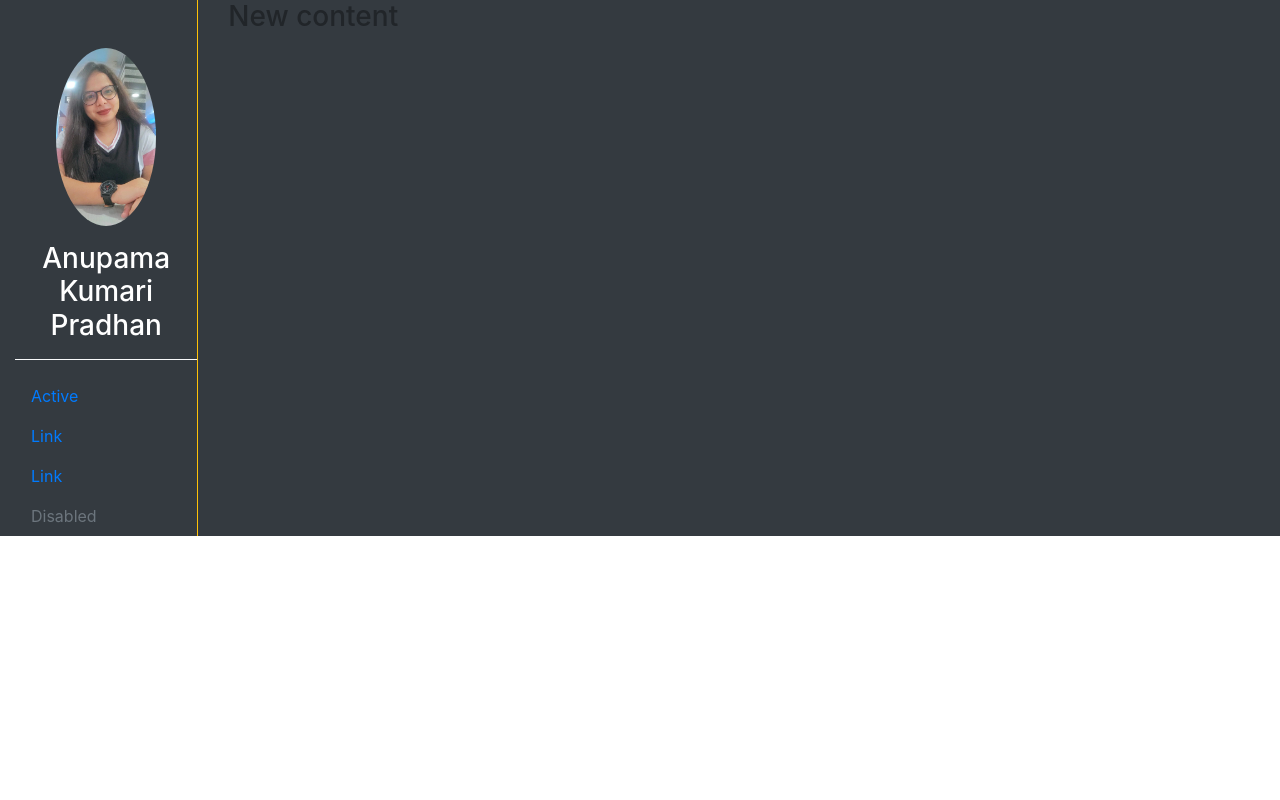
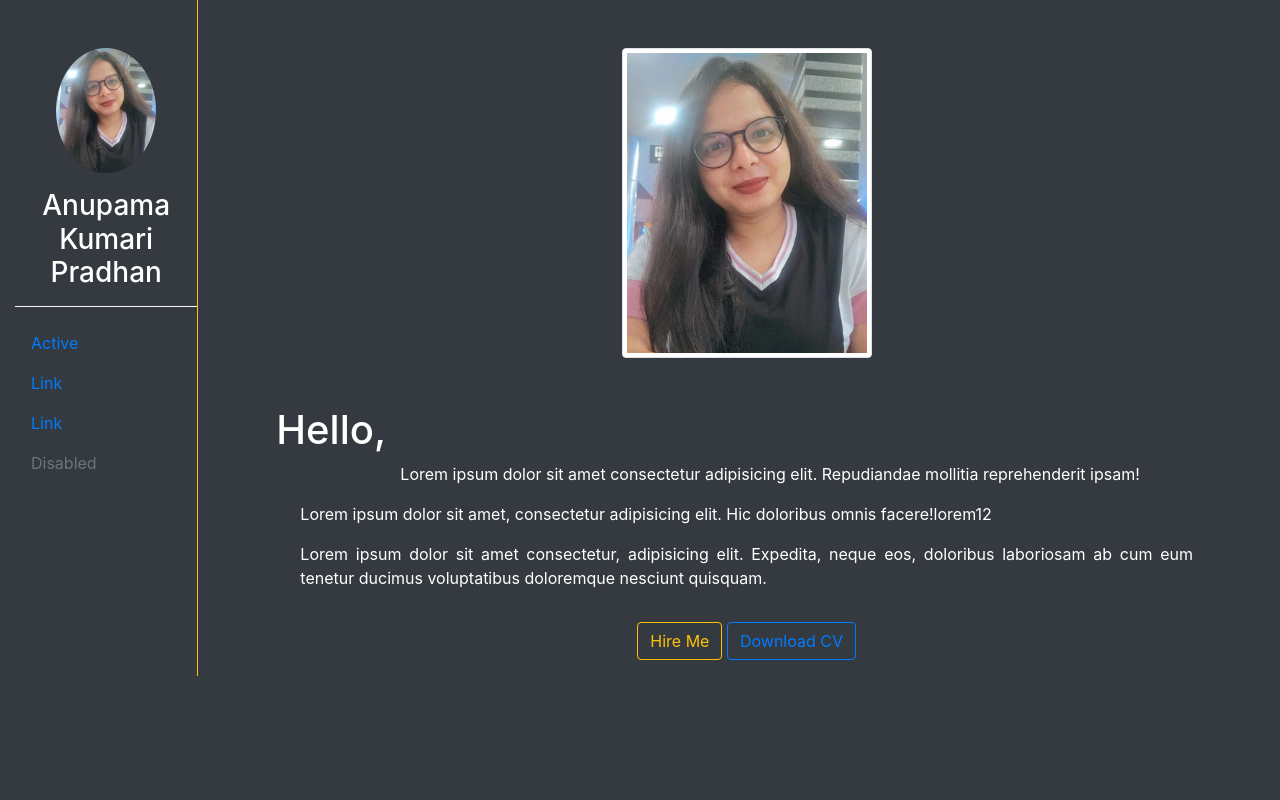
Before and after one commit to AnupamaPradhan01/Portfolio, a Django app: page / in a window 1280 px wide. Run offline with Django 5.2, Linux system fonts and the light colour scheme; some libraries are stand-ins or nearby versions.

Commit message:
created home page

```diff
--- a/portfolio/myapp/static/myapp/css/style.css
+++ b/portfolio/myapp/static/myapp/css/style.css
@@ -1 +1,7 @@
 @import url('https://fonts.googleapis.com/css2?family=Roboto:ital,wght@0,100;0,300;0,400;0,500;0,700;0,900;1,100;1,300;1,400;1,500;1,700;1,900&display=swap');
+html,body{
+    height: 100%;
+}
+.container-fluid{
+    min-height: 100%;
+}
--- a/portfolio/myapp/templates/myapp/home.html
+++ b/portfolio/myapp/templates/myapp/home.html
@@ -1,4 +1,38 @@
 {% extends 'base.html' %}
+{% load static %}
 {% block content %}
-<h3>New content </h3>
+{% comment %} start of parent area {% endcomment %}
+<div>
+    {% comment %} start profile image area {% endcomment %}
+    <div class="text-center mt-5">
+        <img src="{% static 'myapp/images/propic.png' %}" alt="profilepic"
+         width="250px" height="130px" class="img-thumbnail">
+    </div>
+    {% comment %} end of profile image {% endcomment %}
+    {% comment %} start of profile info {% endcomment %}
+    <div class="text-white mt-5 mx-5 text-justify">
+        <h1 class="font-bold-weight">Hello,</h1>
+        <div class="px-4" style="line-height:1.5rem;">
+            <p style="text-indent:100px">Lorem ipsum dolor sit amet consectetur adipisicing elit.
+                Repudiandae mollitia reprehenderit ipsam!</p>
+            <p>Lorem ipsum dolor sit amet, consectetur adipisicing elit.
+               Hic doloribus omnis facere!lorem12</p>
+            <p>Lorem ipsum dolor sit amet consectetur, adipisicing elit.
+               Expedita, neque eos,
+               doloribus laboriosam ab cum eum tenetur ducimus voluptatibus
+               doloremque nesciunt quisquam.</p>
+        </div>
+
+    </div>
+    {% comment %} end of profile info {% endcomment %}
+    {% comment %} start of btn  {% endcomment %}
+    <div class="text-center">
+        <a href="" class="btn btn-outline-warning my-3">Hire Me</a>
+        <a href="" class="btn btn-outline-primary my-3">Download CV</a>
+    </div>
+
+    {% comment %} end of btn {% endcomment %}
+</div>
+{% comment %} end of parent area {% endcomment %}
+
 {% endblock content %}
--- a/portfolio/myapp/templates/sidebar.html
+++ b/portfolio/myapp/templates/sidebar.html
@@ -2,7 +2,7 @@
 <div class="border-right border-warning h-100">
     {% comment %} profile image start {% endcomment %}
     <div class="text-center">
-        <img src="{% static 'myapp/images/propic.jpeg' %}" alt="profilepic" class="img-fluid rounded-circle mt-5" width="100px" height="100px">
+        <img src="{% static 'myapp/images/propic.png' %}" alt="profilepic" class="img-fluid rounded-circle mt-5" width="100px" height="100px">
         <h3 class="text-white mt-3">Anupama Kumari Pradhan</h3>
     </div>
 
```
Also changed, not shown: portfolio/db.sqlite3, portfolio/myapp/static/myapp/images/propic.png (added), portfolio/myapp/static/myapp/images/propic1.jpeg (added).
